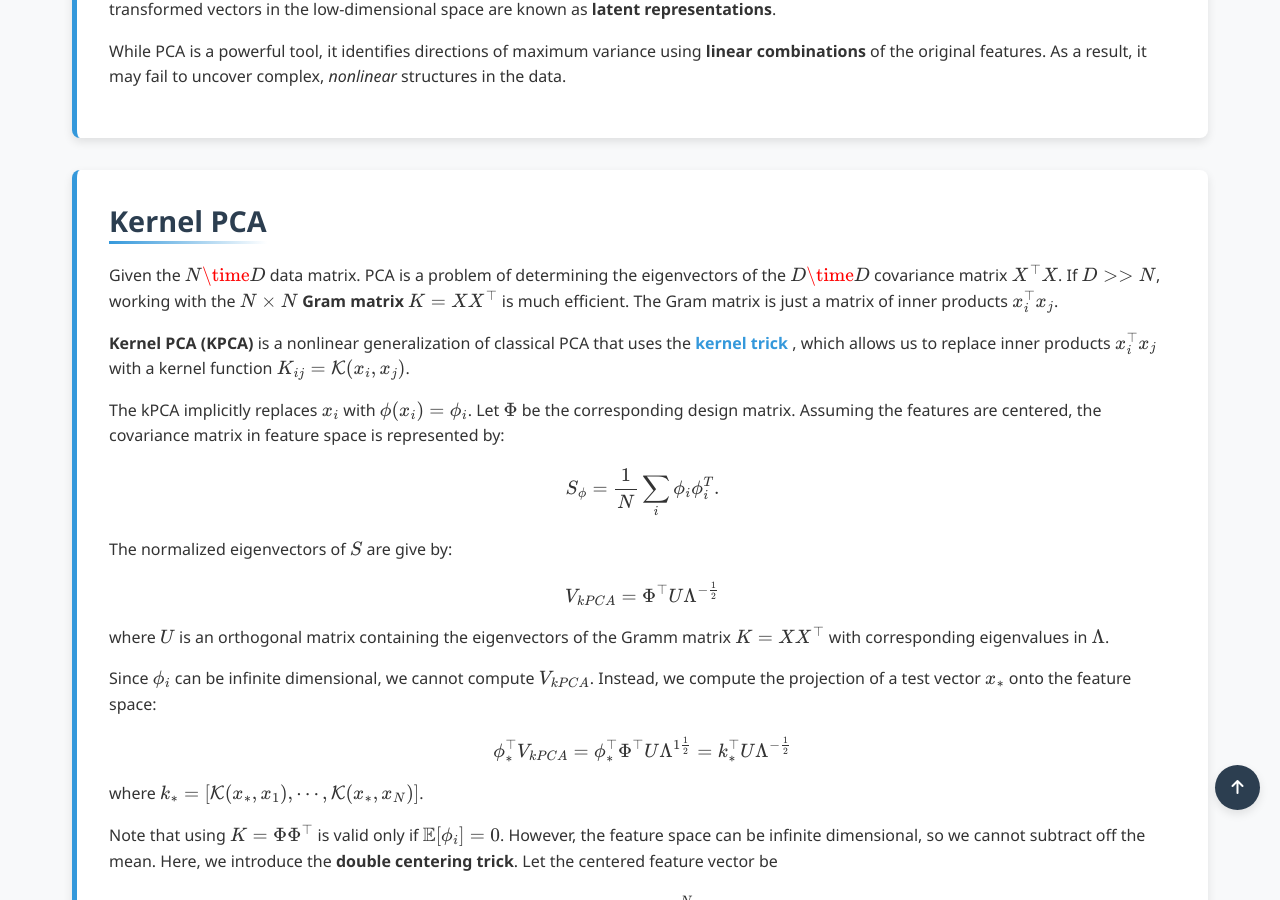
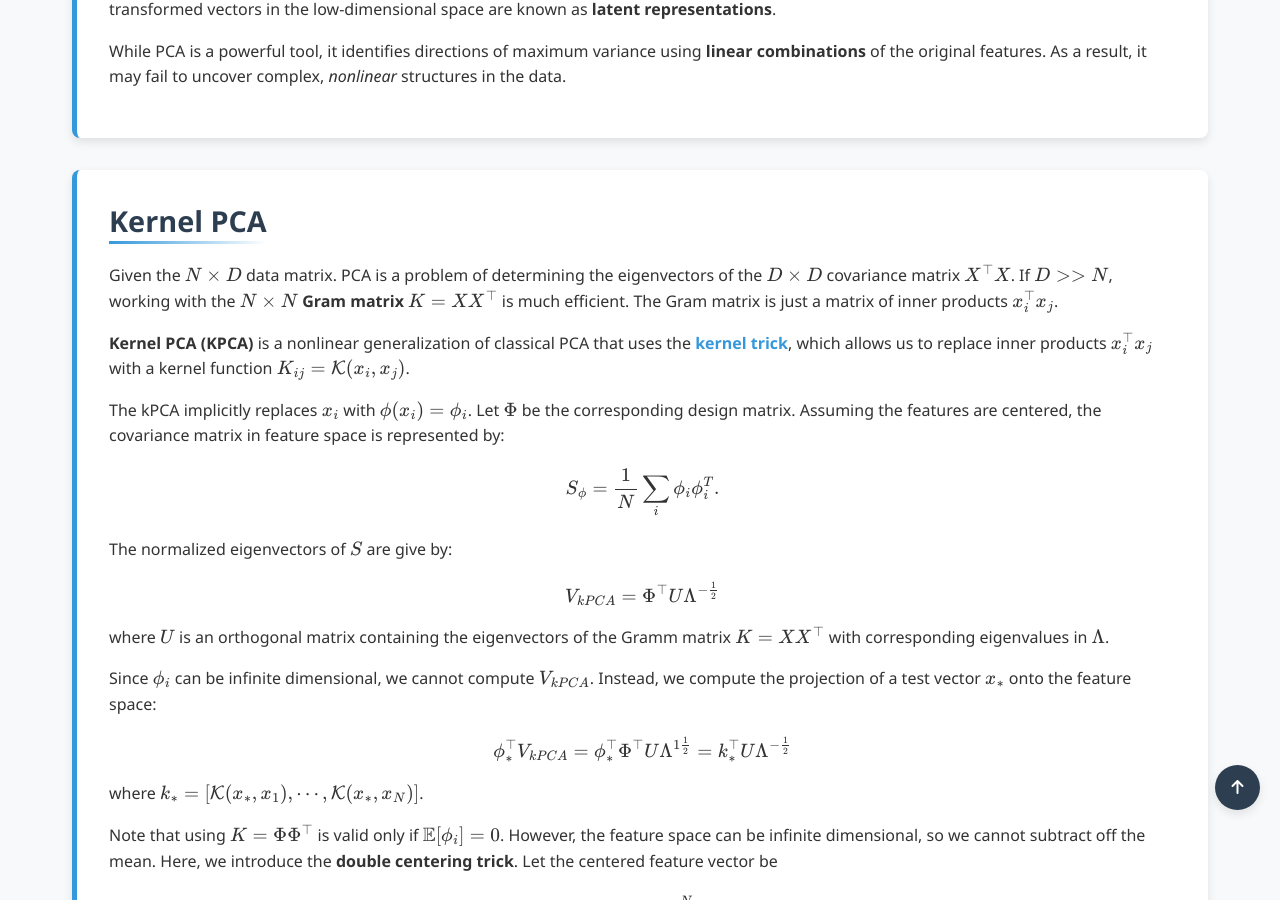
Before and after one commit to Yusukey01/yusukey01.github.io, a Jekyll site: the page built from Mathematics/Machine_learning/pca.html, in a window 1280 px wide and 900 px high, scrolled down 1121 px. Built offline with Jekyll 4.4.1, drawn with Linux system fonts in a browser that asks for light colours.

```diff
--- a/Mathematics/Machine_learning/pca.html
+++ b/Mathematics/Machine_learning/pca.html
@@ -59,13 +59,13 @@ uses_python: false
             <section id="kernel-pca" class="section-content">
                 <h2>Kernel PCA</h2>
                 <p>
-                    Given the \(N \time D\) data matrix. PCA is a problem of determining the eigenvectors of the \(D\time D\)
+                    Given the \(N \times D\) data matrix. PCA is a problem of determining the eigenvectors of the \(D\times D\)
                     covariance matrix \(X^\top X\). If \(D >> N\), working with the \(N \times N\) <strong>Gram matrix</strong>
                     \(K = XX^\top\) is much efficient. The Gram matrix is just a matrix of inner products \(x_i^\top x_j\).
                 </p>
                 <p>
                     <strong>Kernel PCA (KPCA)</strong> is a nonlinear generalization of classical PCA that uses the
-                    <a href="intro_classification.html"><strong>kernel trick</strong> </a>, which allows us to replace
+                    <a href="intro_classification.html"><strong>kernel trick</strong></a>, which allows us to replace
                     inner products \(x_i^\top x_j\) with a kernel function \(K_{ij} = \mathcal{K}(x_i, x_j)\).
                 </p>
 
```
